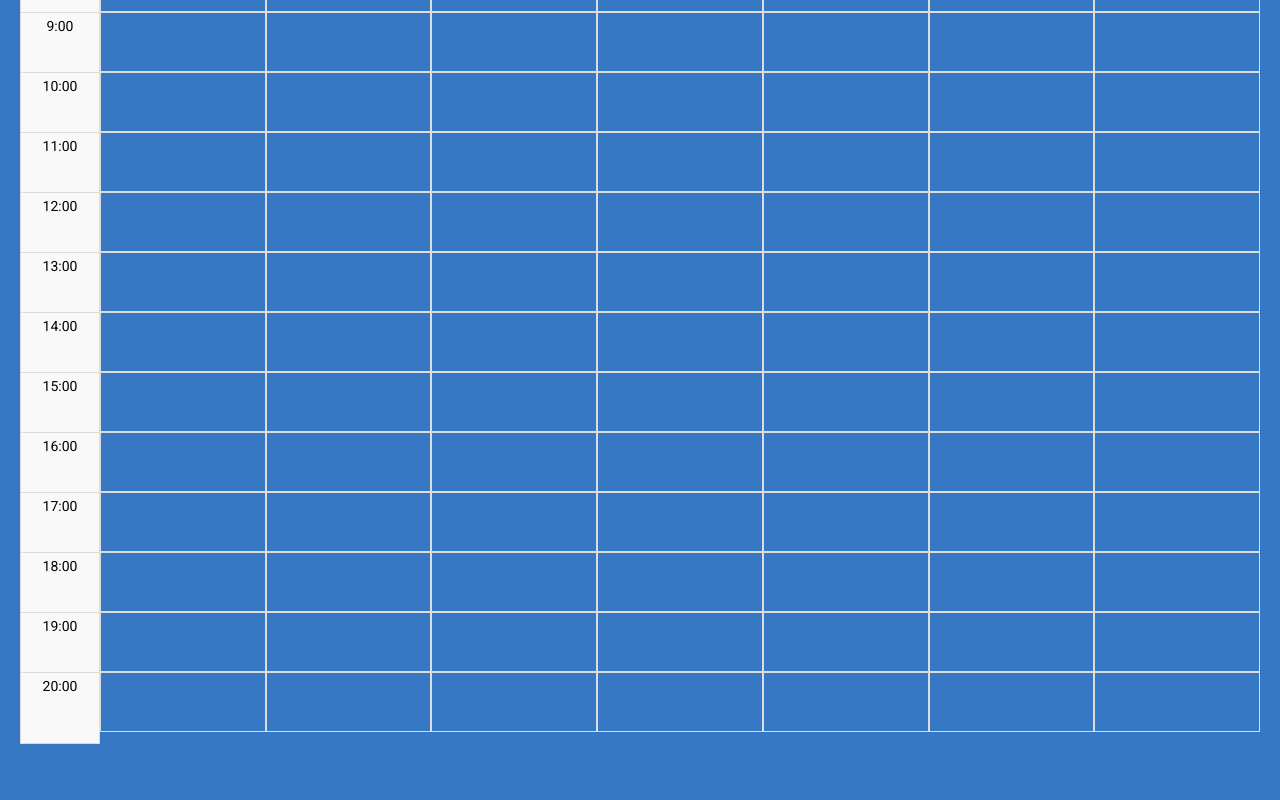
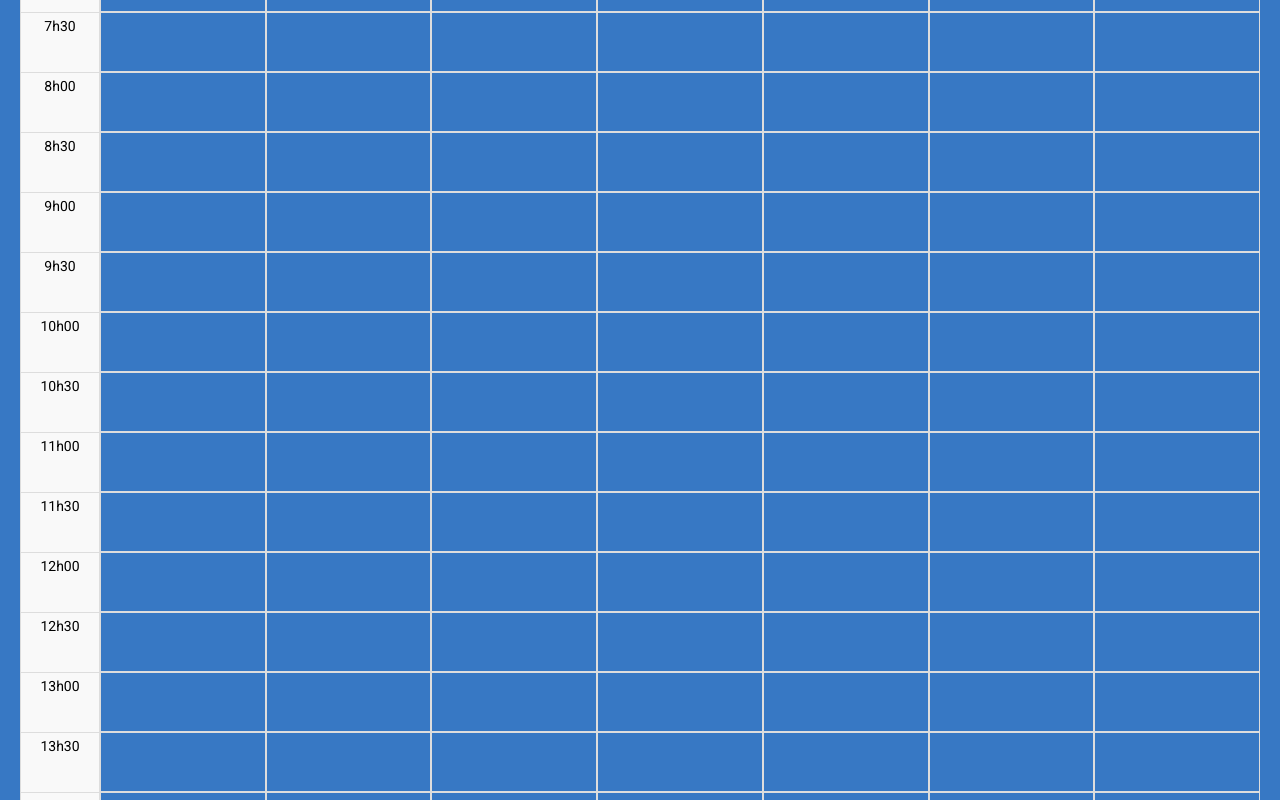
Before and after one commit to FayadIdrissB/MonProlib_, a React (Create React App) app in the folder frontend/: page /calendar_pro in a window 1280 px wide. Shown: the part 420-1220 px from the top of the page. Before the commit the page ends 1172 px from the top, so only its background shows below. Built offline with nearby package versions, Linux system fonts and the light colour scheme; no server answers.

Commit message:
dev ajout des minutes sur la popup du calendrier

```diff
--- a/frontend/src/Component/calendar/calendar.jsx
+++ b/frontend/src/Component/calendar/calendar.jsx
@@ -44,10 +44,11 @@ const Calendar = () => {
     setCurrentDate(newDate);
   };
 
-  const handleSelection = (day, hour) => {
+  // Mise à jour de handleSelection pour gérer heures et minutes
+  const handleSelection = (day, hour, minute) => {
     const dateClicked = new Date(currentDate);
     dateClicked.setDate(dateClicked.getDate() - dateClicked.getDay() + day);
-    dateClicked.setHours(hour, 0, 0, 0);
+    dateClicked.setHours(hour, minute, 0, 0);
     openPopup(dateClicked);
   };
 
@@ -109,16 +110,17 @@ const Calendar = () => {
     const slotElements = [];
 
     for (let hour = 6; hour <= 20; hour++) {
+      for (let minute = 0; minute < 60; minute += 30) {
         slotElements.push(
-        <div key={`hour-${hour}`} className="hour-cell">
-          {hour}:00
+          <div key={`hour-${hour}-${minute}`} className="hour-cell">
+            {hour}h{minute === 0 ? "00" : "30"}
           </div>
         );
 
         for (let day = 0; day < 7; day++) {
           const slotTime = new Date(currentDate);
           slotTime.setDate(slotTime.getDate() - slotTime.getDay() + day);
-        slotTime.setHours(hour, 0, 0, 0);
+          slotTime.setHours(hour, minute, 0, 0);
 
           const slot = slots.find(
             (s) => new Date(s.start).getTime() === slotTime.getTime()
@@ -128,11 +130,11 @@ const Calendar = () => {
 
           slotElements.push(
             <div
-            key={`${day}-${hour}`}
+              key={`${day}-${hour}-${minute}`}
               className={`slot ${slot ? "booked" : ""} ${
                 isSelected ? "selected" : ""
               }`}
-            onClick={() => handleSelection(day, hour)}
+              onClick={() => handleSelection(day, hour, minute)}
             >
               {slot && (
                 <div className="slot-info">
@@ -159,6 +161,8 @@ const Calendar = () => {
           );
         }
       }
+    }
+
     return slotElements;
   };
 
```
Lines whose indentation alone changed are shown as unchanged.
